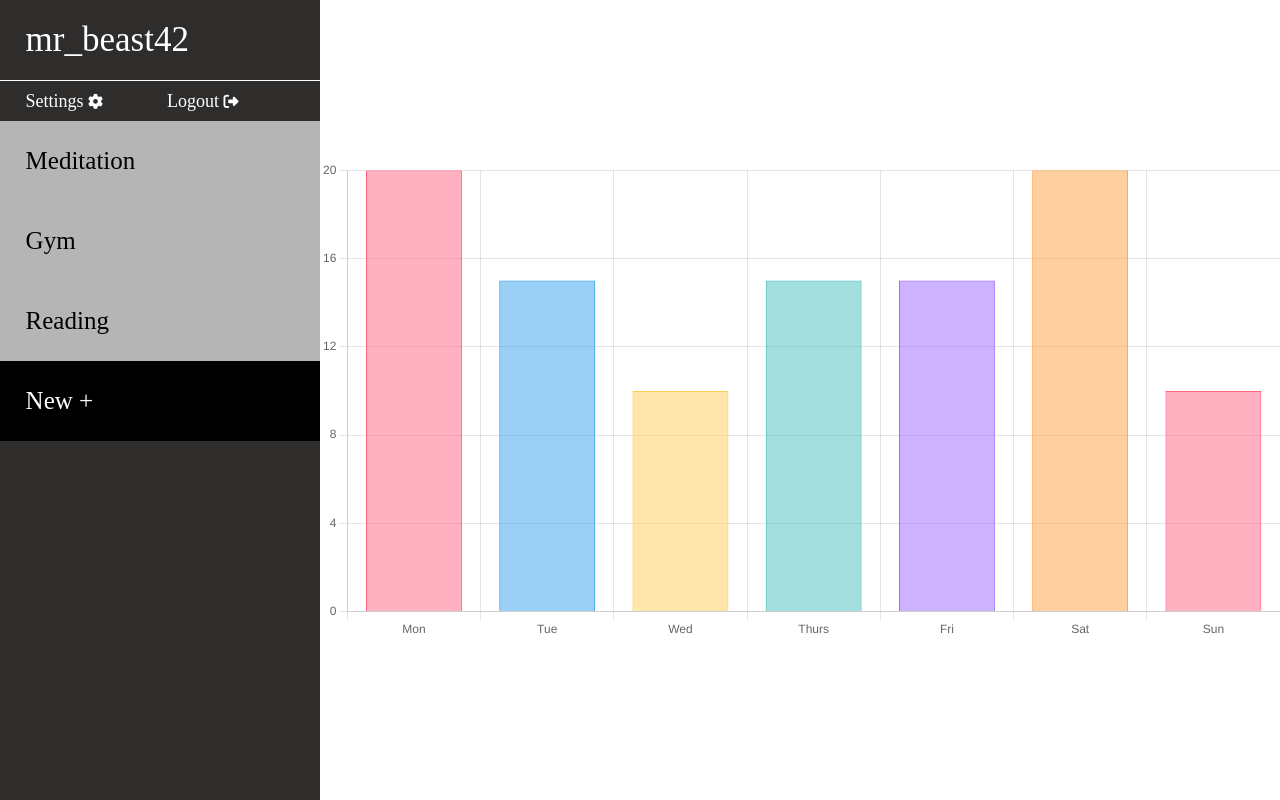
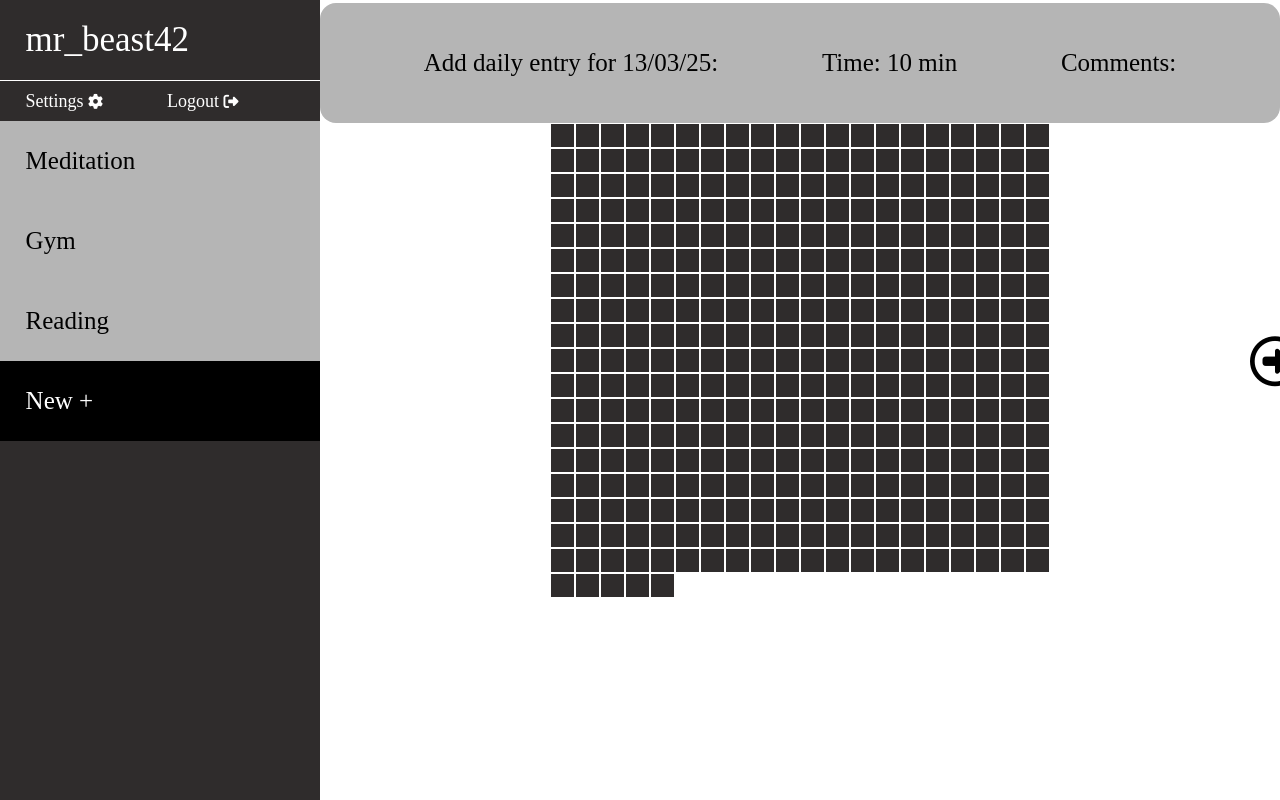
Before and after one commit to will-atkinson02/track-my-habits, a plain HTML site: page frontend/index.html in a window 1280 px wide. Drawn offline with nearby package versions, Linux system fonts and the light colour scheme.

Commit message:
working on front end design

```diff
--- a/frontend/index.html
+++ b/frontend/index.html
@@ -22,6 +22,23 @@
         <div class="new-habit">New + </div>
     </div>
     <div class="main">
+        <div class="stats-container hidden">
+            <div class="stats-header">
+                <div>Yearly: 20 hrs</div>
+                <div>Daily average: 20 min</div>
+            </div>
+        </div>
+        <div class="day-container">
+            <div class="day-input">
+                <div>Add daily entry for 13/03/25:</div>
+                <div>Time: 10 min</div>
+                <div>Comments: </div>
+            </div>
+            <div class="day-tracker">
+                <i class="show-graph-button fa-regular fa-circle-right"></i>
+            </div>
+        </div>
+
         <canvas id="weekly-graph" height="200px" width="400px"></canvas>
     </div>
 </body>
--- a/frontend/scripts.js
+++ b/frontend/scripts.js
@@ -1,49 +1,5 @@
-var ctx = document.getElementById('weekly-graph').getContext('2d');
 
-const weeklyData = [20, 15, 10, 15, 15, 20, 10]
-const max = 20
-const min = 0
-
-var barChart = new Chart(ctx, {
-type: 'bar',
-data: {
-    labels: ['Mon', 'Tue', 'Wed', 'Thurs', 'Fri', 'Sat', 'Sun'],
-    datasets: [{
-    label: 'Votes',
-    data: weeklyData,
-    backgroundColor: [
-        'rgba(255, 99, 132, 0.5)',
-        'rgba(54, 162, 235, 0.5)',
-        'rgba(255, 206, 86, 0.5)',
-        'rgba(75, 192, 192, 0.5)',
-        'rgba(153, 102, 255, 0.5)',
-        'rgba(255, 159, 64, 0.5)'
-    ],
-    borderColor: [
-        'rgba(255, 99, 132, 1)',
-        'rgba(54, 162, 235, 1)',
-        'rgba(255, 206, 86, 1)',
-        'rgba(75, 192, 192, 1)',
-        'rgba(153, 102, 255, 1)',
-        'rgba(255, 159, 64, 1)'
-    ],
-    borderWidth: 1
-    }]
-},
-options: {
-    responsive: true,
-    scales: {
-        y: {
-            ticks: {
-                stepSize: (max - min) / 5
-            },
-            beginAtZero: true
-        }
-    },
-    plugins: {
-        legend: {
-          display: false
-        }
-      }
-    }
-});
+const dayTracker = document.querySelector(".day-tracker")
+for (let i = 1; i <= 365; i++) {
+    dayTracker.innerHTML += `<div class='day'></div>`
+}
--- a/frontend/styles.css
+++ b/frontend/styles.css
@@ -82,7 +82,93 @@ body {
 .main {
     /* Display */
     display: flex;
+    flex-direction: column;
     justify-content: center;
     align-items: center;
     flex-grow: 1;
 }
+
+.day-container {
+    width: 100%;
+    display: flex;
+    flex-direction: column;
+    align-items: center;
+}
+
+.day-input {
+    /* Display */
+    display: flex;
+    height: 15vh;
+    width: 100%;
+    justify-content: space-evenly;
+    align-items: center;
+    border-radius: 2vh;
+
+    /* Text */
+    font-size: 25px;
+
+    /* Colour */
+    background-color: rgb(181, 181, 181);
+}
+
+.day-tracker {
+    /* Position */
+    position: relative;
+
+    /* Display */
+    display: grid;
+    grid-template-columns: 1fr 1fr 1fr 1fr 1fr 1fr 1fr 1fr 1fr 1fr 1fr 1fr 1fr 1fr 1fr 1fr 1fr 1fr 1fr 1fr;
+    width: 500px;
+    height: 475px;
+}
+
+.day {
+    /* Display */
+    width: 25px;
+    height: 25px;
+    border: solid 1px white;
+    box-sizing: border-box;
+
+    /* Colour */
+    background-color: rgb(47, 44, 44);
+    color: white;
+}
+.day:hover {
+    background-color: rgb(181, 181, 181);
+    cursor: pointer;
+}
+
+.stats-header {
+    /* Display */
+    display: flex;
+    height: 15vh;
+    width: 100%;
+    justify-content: space-evenly;
+    align-items: center;
+
+    /* Text */
+    font-size: 25px;
+}
+
+.show-graph-button {
+    /* Position */
+    position: absolute;
+    top: 45%;
+    left: 140%;
+
+    /* Colour */
+    background-color: white;
+
+    /* Text */
+    font-size: 50px;
+}
+.show-graph-button:hover {
+    cursor: pointer;
+
+    /* Colour */
+    color: rgb(91, 88, 238);
+}
+
+.hidden {
+    display: none;
+}
```
